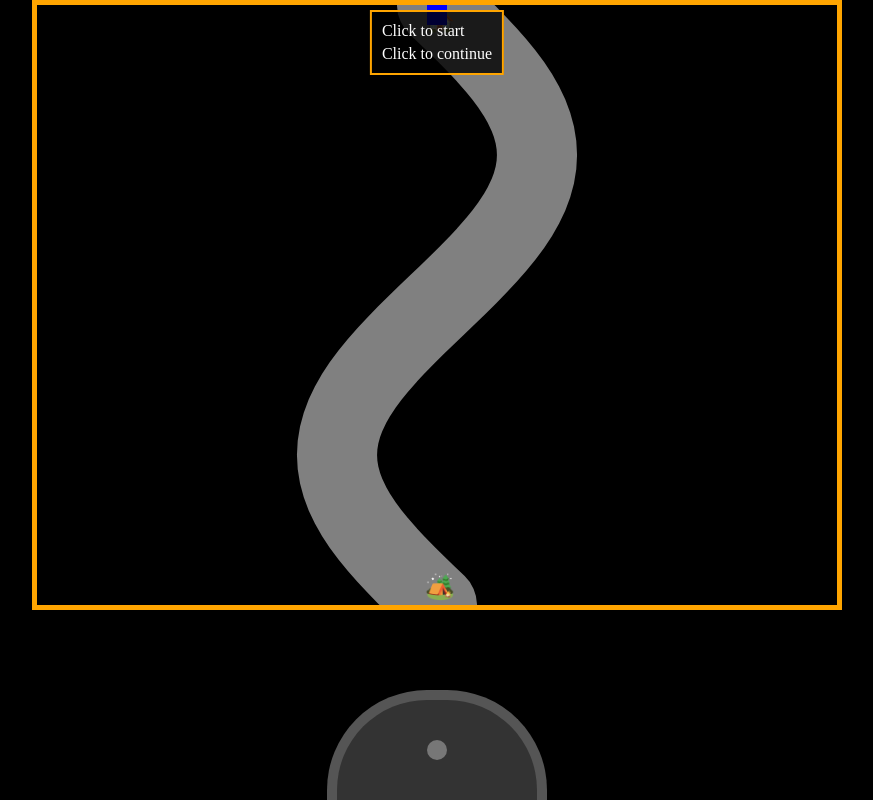
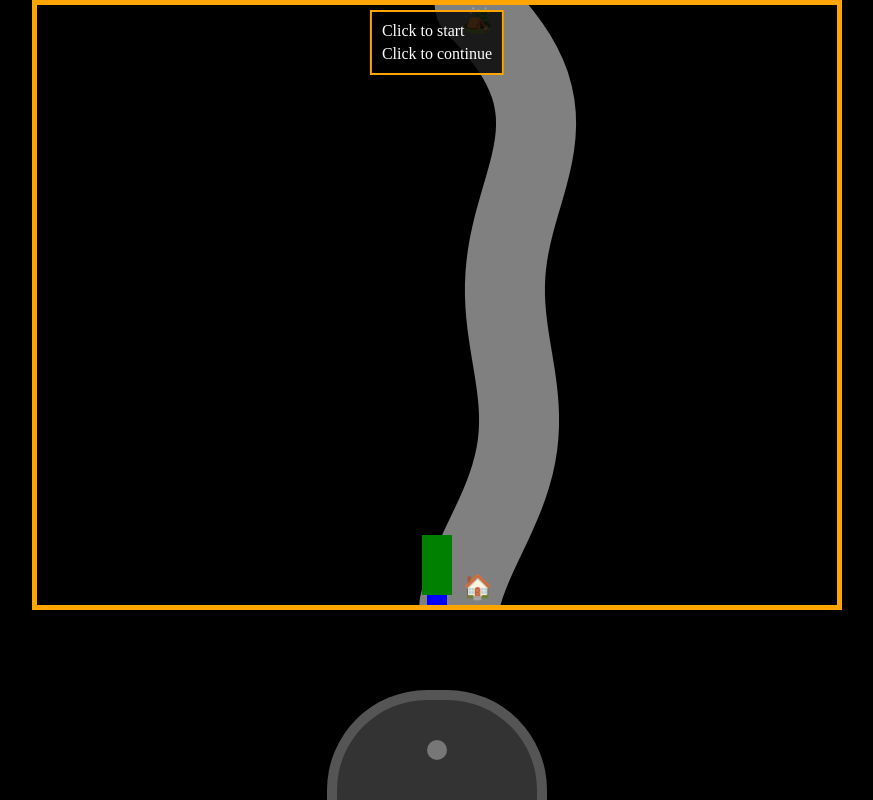
Before and after one commit to darryl-booth/UncleDavidDriver, a plain HTML site: page index.html in a window 1280 px wide. Shown: the whole page, without its empty margins (203-1076 px from the left). Drawn offline with nearby package versions, Linux system fonts and the light colour scheme.

Commit message:
Enhance game mechanics and add copilot instructions for Uncle David Driver

```diff
--- a/index.html
+++ b/index.html
@@ -51,10 +51,11 @@ function game(){
         snark:'',
         db:null,
         bestLevel:0,
-        roadWidth:80,
-        progress:0,
-        truck:{x:400,y:0},
-        trailer:{x:400,y:-40},
+    roadWidth:80,
+    progress:0,
+    truck:{x:400,y:0}, // y=0 is bottom (home), y=roadLength is top (campsite)
+    trailer:{x:400,y:40},
+    roadLength:2400, // Increased road length
         init(){
             const config = { locateFile: filename => `https://cdnjs.cloudflare.com/ajax/libs/sql.js/1.6.2/${filename}`};
             initSqlJs(config).then(SQL=>{
@@ -72,7 +73,7 @@ function game(){
             this.message='';
             this.progress=0;
             this.truck={x:400,y:0};
-            this.trailer={x:400,y:-40};
+            this.trailer={x:400,y:40};
             this.speed=this.baseSpeed*Math.pow(1.1,this.level-1);
         },
         wheelStart(e){ this.wheelTracking=true; this.prevAngle=this.pointerAngle(e); },
@@ -92,21 +93,27 @@ function game(){
             const y = (rect.top + rect.height/2) - e.clientY;
             return Math.atan2(y,x)*180/Math.PI;
         },
+        // More complex and longer road
         roadCenter(y){
-            const t = y/600;
-            return 400 + 100*Math.sin(t*2*Math.PI);
+            const t = y/this.roadLength;
+            // Multiple sine/cosine waves for more turns
+            return 400
+                + 120*Math.sin(t*2*Math.PI)
+                + 60*Math.sin(t*6*Math.PI)
+                + 40*Math.cos(t*4*Math.PI + Math.PI/3)
+                + 30*Math.sin(t*12*Math.PI + Math.PI/5);
         },
         update(){
             this.truck.y += this.speed;
             this.truck.x += this.wheelAngle*0.05;
-            this.trailer.y = this.truck.y - 40;
+            this.trailer.y = this.truck.y + 40;
             this.trailer.x += (this.truck.x - this.trailer.x)*0.1;
-            this.progress = this.truck.y/600;
+            this.progress = this.truck.y/this.roadLength;
             const center = this.roadCenter(this.truck.y);
             if(Math.abs(this.truck.x - center) > this.roadWidth/2){
                 this.gameOver();
             }
-            if(this.truck.y > 600){
+            if(this.truck.y > this.roadLength){
                 this.levelComplete();
             }
             this.wheelAngle *= 0.9;
@@ -135,19 +142,27 @@ function game(){
             ctx.lineWidth=this.roadWidth;
             ctx.lineCap='round';
             ctx.beginPath();
+            // Flip the road: y=0 is bottom, y=roadLength is top
+            const yOffset = Math.max(0, this.truck.y - 300);
             for(let y=0;y<=600;y+=10){
-                const x = this.roadCenter(y);
-                if(y===0) ctx.moveTo(x,y);
-                else ctx.lineTo(x,y);
+                // screenY=600-y to flip vertically
+                const worldY = yOffset + (600-y);
+                const x = this.roadCenter(worldY);
+                if(y===0) ctx.moveTo(x,600-y);
+                else ctx.lineTo(x,600-y);
             }
             ctx.stroke();
             ctx.font='24px sans-serif';
-            ctx.fillText('🏠', this.roadCenter(0)-12, 24);
-            ctx.fillText('🏕️', this.roadCenter(600)-12, 590);
+            // Home at bottom, campsite at top
+            ctx.fillText('🏠', this.roadCenter(0)-12, 590);
+            ctx.fillText('🏕️', this.roadCenter(this.roadLength)-12, 24);
+            // Draw truck and trailer relative to viewport, flipped
+            const truckScreenY = 600 - (this.truck.y - yOffset);
+            const trailerScreenY = 600 - (this.trailer.y - yOffset);
             ctx.fillStyle='blue';
-            ctx.fillRect(this.truck.x-10,this.truck.y-20,20,40);
+            ctx.fillRect(this.truck.x-10,truckScreenY-20,20,40);
             ctx.fillStyle='green';
-            ctx.fillRect(this.trailer.x-15,this.trailer.y-30,30,60);
+            ctx.fillRect(this.trailer.x-15,trailerScreenY-30,30,60);
             if(!this.message) this.update();
             requestAnimationFrame(()=>this.draw());
         }
```
Also changed, not shown: 1 other file.
